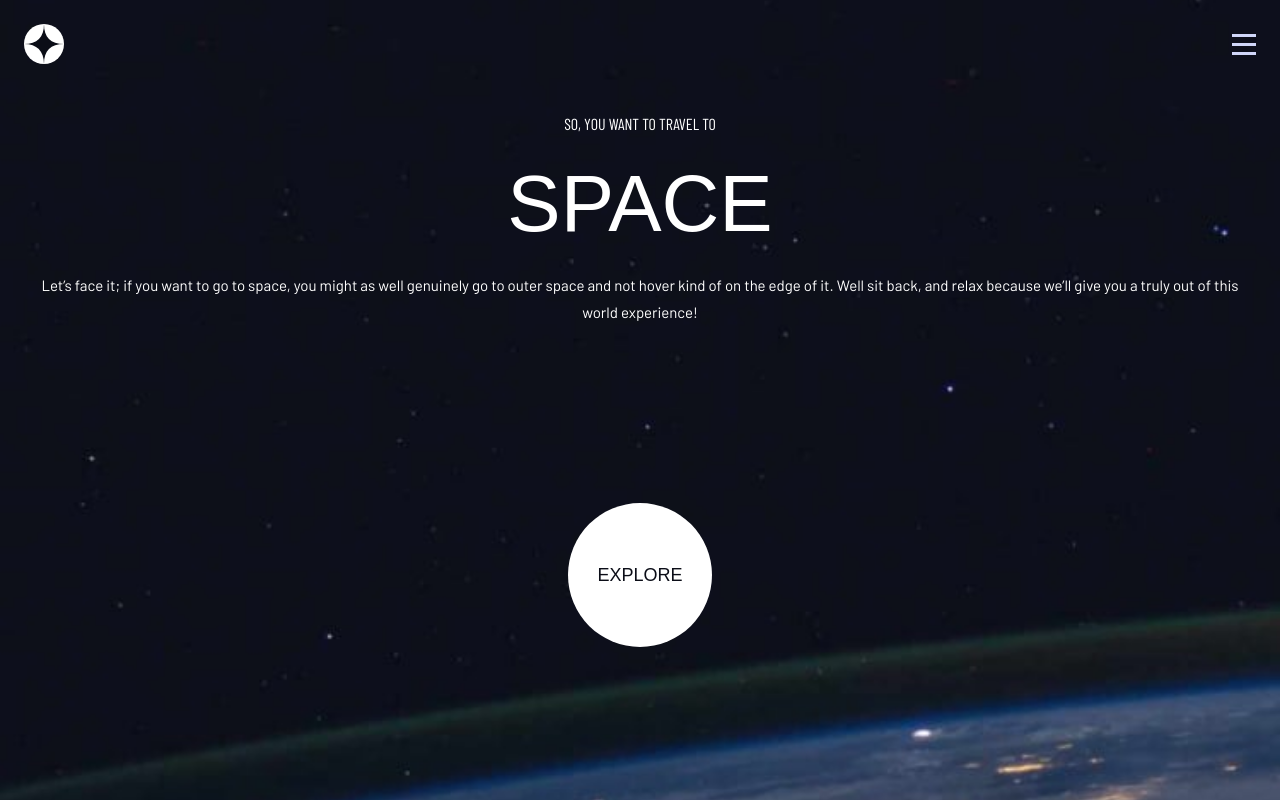
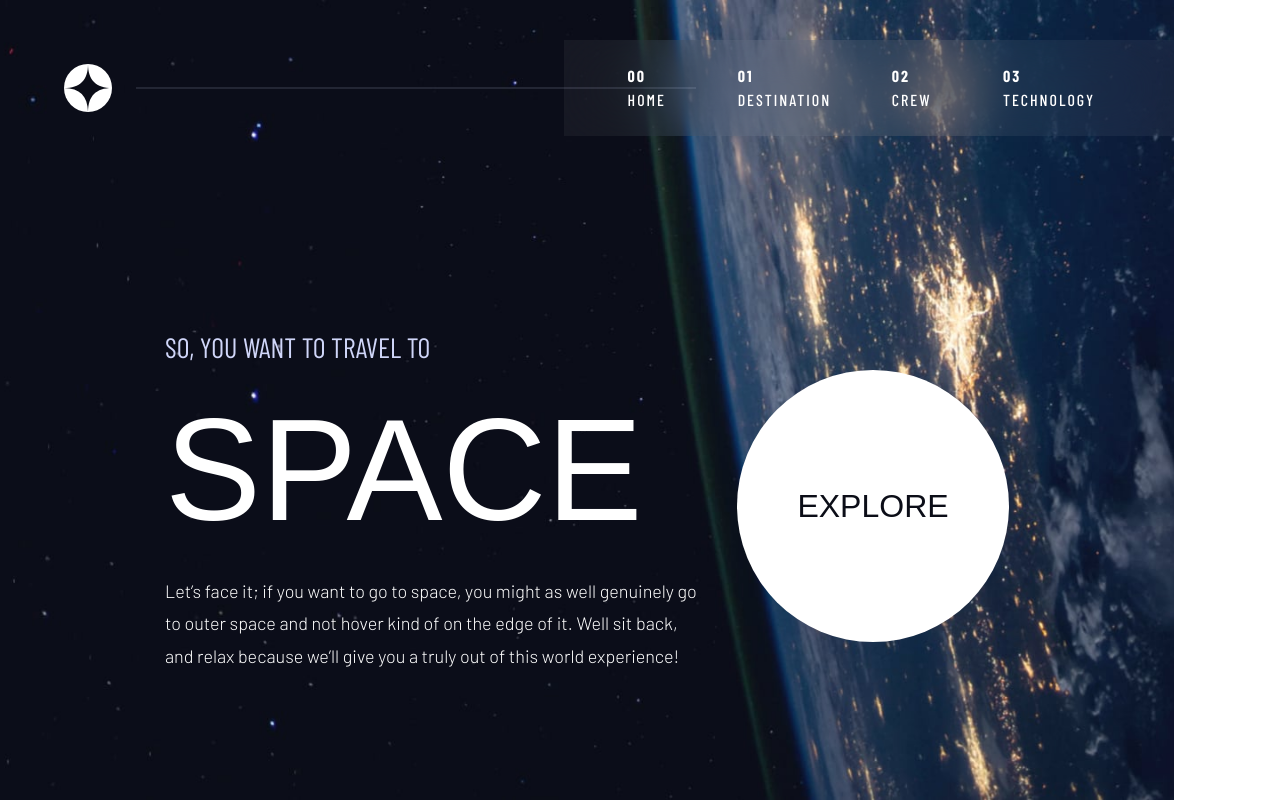
Before and after one commit to mandrisic/Space-tourism, a React (Vite) app: page / in a window 1280 px wide. Built offline with nearby package versions, Linux system fonts and the light colour scheme; a web font is replaced by a local one.

Commit message:
Home page - Tablet and desktop version

```diff
--- a/src/components/home/Home.jsx
+++ b/src/components/home/Home.jsx
@@ -9,7 +9,9 @@ export const Home = () => {
   return (
     <div className={styles.wrapper}>
         <nav className={styles.nav}>
+            <div className={styles.logoContainer}>
                 <svg className={styles.logo} xmlns="http://www.w3.org/2000/svg" viewBox="0 0 48 48"><g fill="none" fillRule="evenodd"><circle cx="24" cy="24" r="24" fill="#FFF"/><path fill="#0B0D17" d="M24 0c0 16-8 24-24 24 15.718.114 23.718 8.114 24 24 0-16 8-24 24-24-16 0-24-8-24-24z"/></g></svg>
+            </div>
             <svg className={styles.hamburger} onClick={handleHamb} xmlns="http://www.w3.org/2000/svg" width="24" height="21"><g fill="#D0D6F9" fillRule="evenodd"><path d="M0 0h24v3H0zM0 9h24v3H0zM0 18h24v3H0z" /></g></svg>
             <div className={`${styles.listContainer} ${hamb ? styles.open : ''}`}>
                 <svg className={styles.close} onClick={handleHamb} xmlns="http://www.w3.org/2000/svg" viewBox="0 0 24 21"><g fill="#D0D6F9" fillRule="evenodd"><path d="M2.575.954l16.97 16.97-2.12 2.122L.455 3.076z" /><path d="M.454 17.925L17.424.955l2.122 2.12-16.97 16.97z" /></g></svg>
@@ -22,6 +24,7 @@ export const Home = () => {
             </div>
         </nav>
 
+        <div className={styles.mainContent}>
             <section className={styles.intro}>
                 <p className={styles.subtitle}>So, you want to travel to</p>
                 <h1 className={styles.title}>Space</h1>
@@ -35,5 +38,6 @@ export const Home = () => {
                 <div className={styles.btn}><p>Explore</p></div>
             </section>
         </div>
+    </div>
   )
 }
--- a/src/components/home/Home.module.scss
+++ b/src/components/home/Home.module.scss
@@ -9,11 +9,19 @@
     height: 100vh;
     width: 100%;
     font-family: $font-barlow;
-    background: url('../../assets/home/background-home-mobile.jpg');
+    background-image: url('../../assets/home/background-home-mobile.jpg');
     background-position: center;
     background-repeat: no-repeat;
     background-size: cover;
-    overflow-y: hidden;
+    overflow-x: hidden;
+
+    @include responsive('medium') {
+        background-image: url('../../assets/home/background-home-tablet.jpg');
+    }
+
+    @include responsive('large') {
+        background-image: url('../../assets/home/background-home-desktop.jpg');
+    }
 }
 
 .nav {
@@ -23,10 +31,42 @@
     justify-content: space-between;
     align-items: center;
     width: 100%;
+    @include responsive('medium') {
+        padding: 0;
+        height: 96px;
+    }
+    @include responsive('large') {
+        margin-top: 40px;
+    }
+
+    .logoContainer {
+        display: flex;
+        justify-content: center;
+        align-items: center;
+        width: fit-content;
+        @include responsive('medium') {
+            padding: 24px 40px;
+            z-index: 20;
+        }
+        @include responsive('large') {
+            padding: 24px 64px;
+        }
+    }
 
     .logo {
         width: 40px;
         height: 40px;
+        @include responsive('medium') {
+            width: 48px;
+            height: 48px;
+
+        }
+    }
+
+    .hamburger {
+        @include responsive('medium') {
+            display: none;
+        }
     }
 
     .listContainer {
@@ -35,10 +75,10 @@
         right: 0;
         height: 100vh;
         width: 65%;
-        background-color: transparent;
+        background-color: rgba(255, 255, 255, 0.05);
         backdrop-filter: blur(35px);
         display: flex;
-        gap: 4.8em;
+        gap: 48px;
         flex-direction: column;
         align-items: flex-start;
         justify-content: flex-start;
@@ -48,18 +88,53 @@
         transition: transform 0.3s ease-in-out, opacity 0.3s ease-in-out;
         opacity: 0;
         pointer-events: none;
+        @include responsive('medium') {
+            backdrop-filter: blur(80px);
+            flex-direction: row;
+            justify-content: flex-end;
+            align-items: center;
+            padding: 40px;
+            height: 100%;
+            width: calc(100% - 128px);
+            transform: translateX(0);
+            opacity: 1;
+            pointer-events: auto;
+        }
+        @include responsive('large') {
+            backdrop-filter: blur(30px);
+            height: 100%;
+            width: 52%;
+            padding-right: 64px;
+            padding-left: 64px;
+
+            &::after {
+                content: '';
+                position: absolute;
+                top: 50%;
+                left: -70%;
+                width: 560px;
+                background-color: $light-blue;
+                opacity: 25%;
+                height: 1px;
+                transform: translateY(-50%);
+            }
+        }
 
         &.open {
             transform: translateX(0);
             opacity: 1;
             pointer-events: auto;
             z-index: 1000;
+
         }
 
         .close {
             align-self: flex-end;
             width: 24px;
             height: 21px;
+            @include responsive('medium') {
+                display: none;
+            }
         }
 
         .list {
@@ -67,21 +142,59 @@
             flex-direction: column;
             list-style: none;
             gap: 32px;
+            width: 100%;
+            @include responsive('medium') {
+                flex-direction: row;
+                justify-content: flex-end;
+                align-items: center;
+                gap: 48px;
+            }
 
             li {
-                color: #fff;
+                position: relative;
                 @extend %dp-8;
                 text-transform: uppercase;
                 font-family: $font-barCon;
+                width: 100%;
                 cursor: pointer;
-
-                &:hover {
-                    text-decoration: underline;
+                @include responsive('medium') {
+                    width: fit-content;
+                    font-weight: 400;
+                    word-spacing: 12px;
                 }
 
                 a {
                     color: #fff;
                     text-decoration: none;
+                    &::after {
+                        content: '';
+                        position: absolute;
+                        right: 0px;
+                        bottom: 50%;
+                        transform: translateY(-50%);
+                        width: 3px;
+                        height: 100%;
+                        opacity: 0.5;
+                        background-color: transparent;
+                        transition: opacity 0.5s ease-in-out, background-color 0.5s ease-in-out;
+                        @include responsive('medium') {
+                            left: 0px;
+                            bottom: -38px;
+                            width: 100%;
+                            height: 3px;
+                            transform: translateY(0);
+                        }
+                    }
+
+                    &:focus::after {
+                            background-color: $white;
+                        opacity: 1;
+                    }
+
+                    &:hover::after {
+                        background-color: $light-blue;
+                        opacity: 1;
+                    }
 
                     span {
                         font-weight: bold;
@@ -92,22 +205,53 @@
     }
 }
 
+.mainContent {
+    display: flex;
+    flex-direction: column;
+    justify-content: space-between;
+    align-items: center;
+    padding: 24px;
+    gap: 24px;
+    height: 100%;
+    width: 100%;
+    @include responsive('medium') {
+        padding: 128px 40px;
+        gap: 32px;
+    }
+
+    @include responsive('large') {
+        flex-direction: row;
+        align-items: flex-end;
+        padding: 128px 165px;
+    }
+}
+
 .intro {
     display: flex;
     flex-direction: column;
     justify-content: center;
     align-items: center;
     color: #fff;
+    gap: 24px;
     text-align: center;
-    padding: 24px;
-    gap: 24px;
+    @include responsive('medium') {
+        width: 512px;
+    }
+    @include responsive('large') {
+        align-items: flex-start;
+        text-align: left;
+        width: 540px;
+    }
 
     .subtitle {
-        color: var(--lightBlue);
+        color: $light-blue;
         text-transform: uppercase;
         font-size: $mp-6;
         font-family: $font-barCon;
         font-weight: 300;
+        @include responsive('medium') {
+            font-size: $dp-6;
+        }
     }
 
     .title {
@@ -116,25 +260,40 @@
         font-size: $mp-1;
         font-weight: 400;
         text-transform: uppercase;
+        @include responsive('medium') {
+            font-size: $dp-1;
+        }
     }
 
     .description {
         color: var(--lightBlue);
         @extend %mp-9;
         font-weight: normal;
+        @include responsive('medium') {
+            font-size: $mp-6;
+        }
+        @include responsive('large') {
+            font-size: $mp-4;
+            line-height: 180%;
+            font-weight: 300;
+        }
     }
 }
 
 .btnContainer {
-    height: 100%;
-    width: 100%;
+    flex-grow: 2;
     display: flex;
     flex-direction: column;
     align-items: center;
     justify-content: center;
-    padding: 24px;
+    @include responsive('large') {
+        flex-grow: 0;
+        margin-bottom: 30px;
+    }
+
 
     .btn {
+        position: relative;
         display: flex;
         justify-content: center;
         align-items: center;
@@ -148,5 +307,43 @@
         cursor: pointer;
         transition: all 0.3s ease;
         text-transform: uppercase;
+        z-index: 1;
+
+        @include responsive('medium') {
+            font-size: $dp-4;
+            height: 272px;
+            width: 272px;
+        }
+
+        &::after {
+            content: '';
+            position: absolute;
+            top: 50%;
+            left: 50%;
+            transform: translate(-50%, -50%);
+            width: 200px;
+            height: 200px;
+            border-radius: 50%;
+            background-color: rgba($light-blue, 0.3);
+            z-index: -1;
+            opacity: 0;
+            transition: opacity 0.3s ease-in-out, transform 0.3s ease-in-out;
+
+            @include responsive('medium') {
+            height: 320px;
+            width: 320px;
+        }
+
+            @include responsive('large') {
+            height: 350px;
+            width: 350px;
+        }
+        }
+
+        &:hover::after {
+            opacity: 1;
+            transform: translate(-50%, -50%) scale(1.1);
+        }
+
     }
 }
--- a/src/styles/scss/_mixins.scss
+++ b/src/styles/scss/_mixins.scss
@@ -0,0 +1,10 @@
+@use 'sass:map';
+@use './variables' as *;
+
+@mixin responsive($size) {
+    $query: map.get($breakpoints, $size);
+
+      @media #{$query} {
+        @content;
+    }
+  }
--- a/src/styles/scss/_variables.scss
+++ b/src/styles/scss/_variables.scss
@@ -31,6 +31,17 @@ $dp-6: 28px;
 $white: #ffffff;
 $blue: #0b0d17;
 $light-blue: #d0d6f9;
+
+// BREAKPOINTS
+$tablet: 768px;
+$laptop: 1024px;
+$desktop: 1440px;
+
+$breakpoints: (
+  "medium": "only screen and (min-width: #{$tablet})",
+  "large": "only screen and (min-width: #{$laptop})",
+  "xl": "only screen and (min-width: #{$desktop})"
+);
 
 // EXTEND
 %dp-5 {
```
Lines whose indentation alone changed are shown as unchanged.
